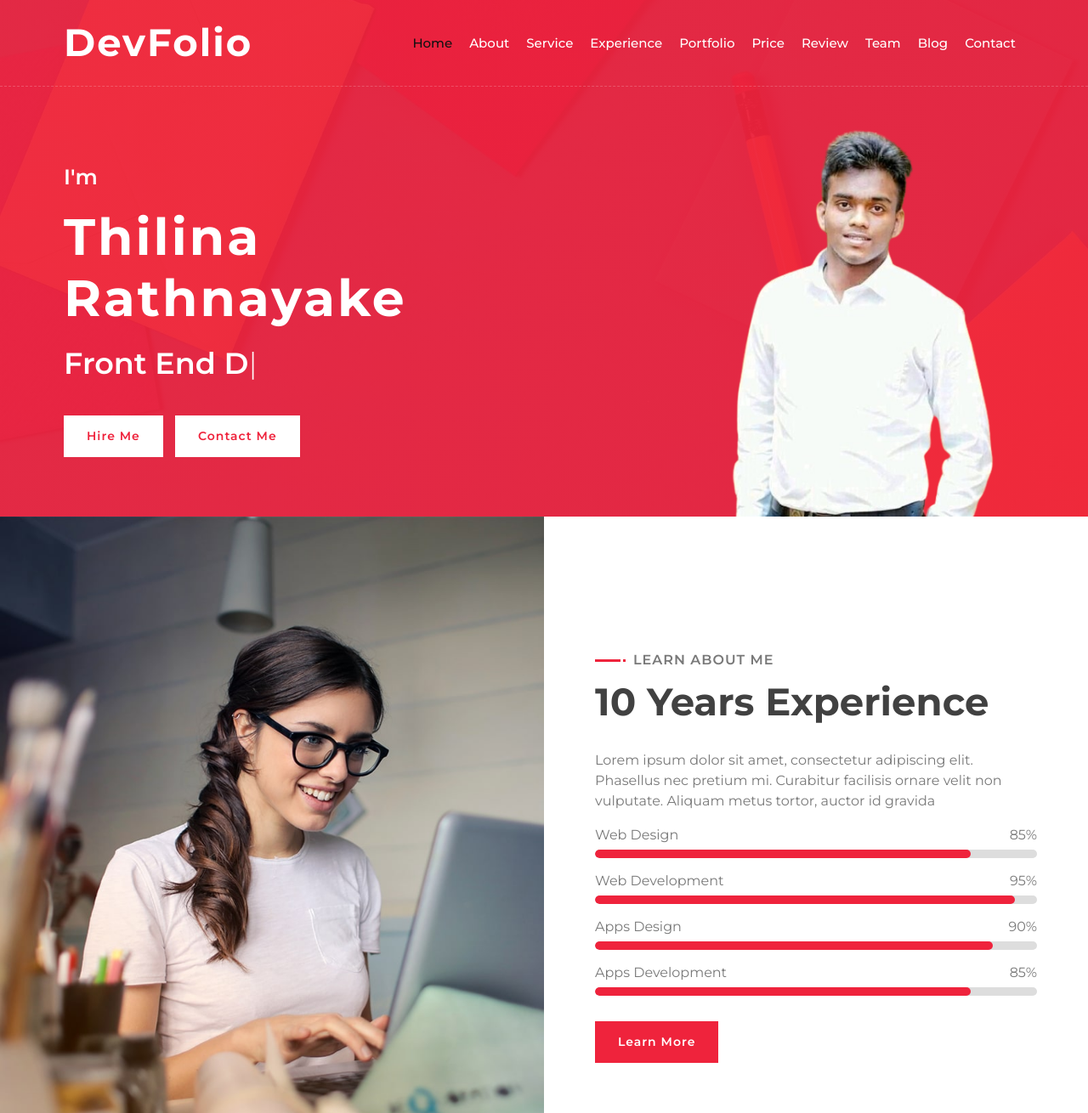
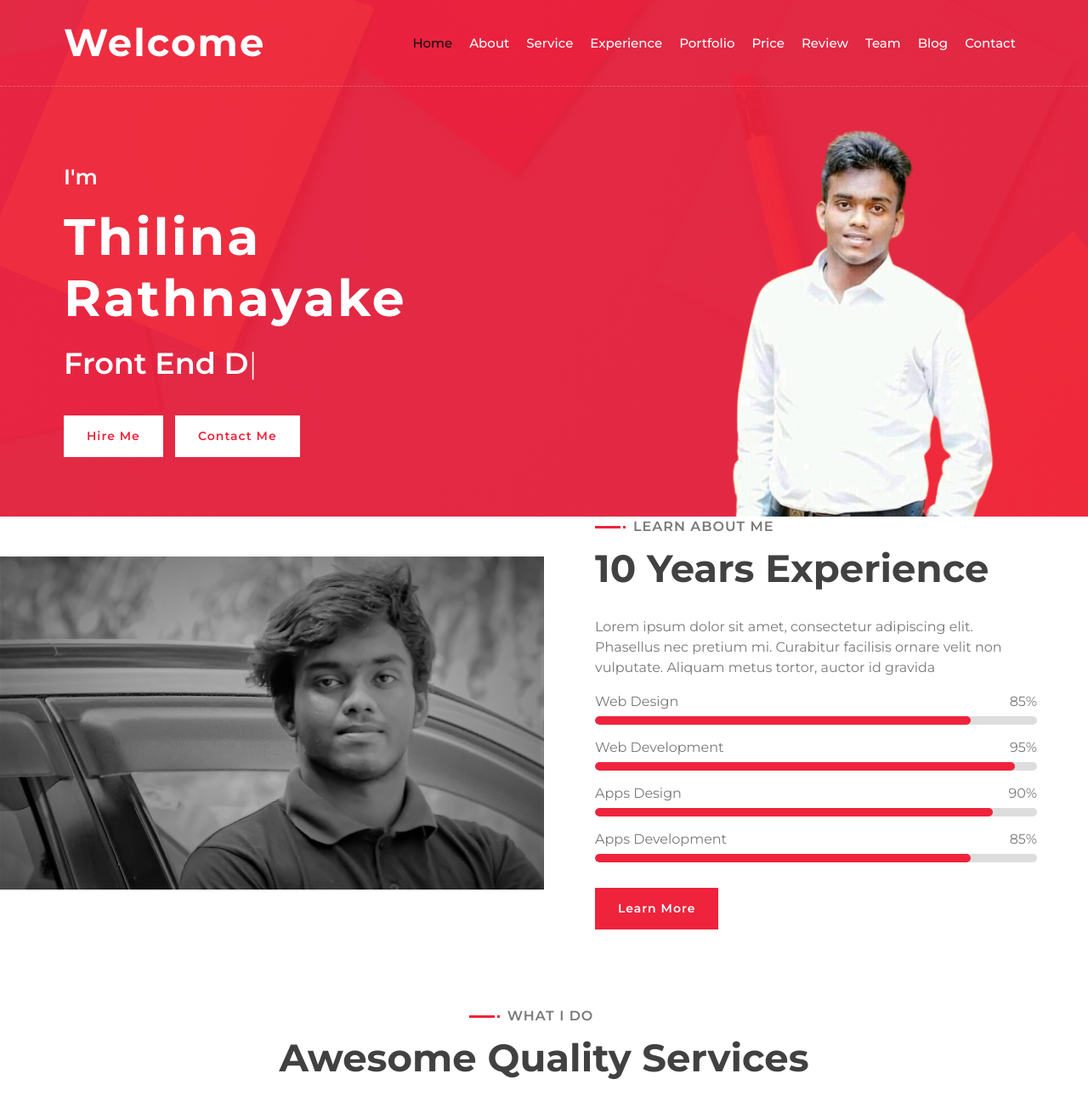
Before and after one commit to THILINA-Yasas/New-My-Portfolio, a plain HTML site: page index.html in a window 1280 px wide. Shown: the top 1310 px of the page at 85% size. Drawn offline with nearby package versions, Linux system fonts and the light colour scheme.

Commit message:
fffdfd
hii

```diff
--- a/index.html
+++ b/index.html
@@ -2,7 +2,7 @@
 <html lang="en">
     <head>
         <meta charset="utf-8">
-        <title>DevFolio - Developer Portfolio Template</title>
+        <title>MyPortfolio - Developer Portfolio Template</title>
         <meta content="width=device-width, initial-scale=1.0" name="viewport">
         <meta content="Free Website Template" name="keywords">
         <meta content="Free Website Template" name="description">
@@ -28,7 +28,7 @@
         <!-- Nav Bar Start -->
         <div class="navbar navbar-expand-lg bg-light navbar-light">
             <div class="container-fluid">
-                <a href="index.html" class="navbar-brand">DevFolio</a>
+                <a href="index.html" class="navbar-brand">Welcome</a>
                 <button type="button" class="navbar-toggler" data-toggle="collapse" data-target="#navbarCollapse">
                     <span class="navbar-toggler-icon"></span>
                 </button>
@@ -87,7 +87,7 @@
                 <div class="row align-items-center">
                     <div class="col-lg-6">
                         <div class="about-img">
-                            <img src="img/about.jpg" alt="Image">
+                            <img src="img/second.jpeg" alt="Image">
                         </div>
                     </div>
                     <div class="col-lg-6">
```
Also changed, not shown: img/second.jpeg (added).
